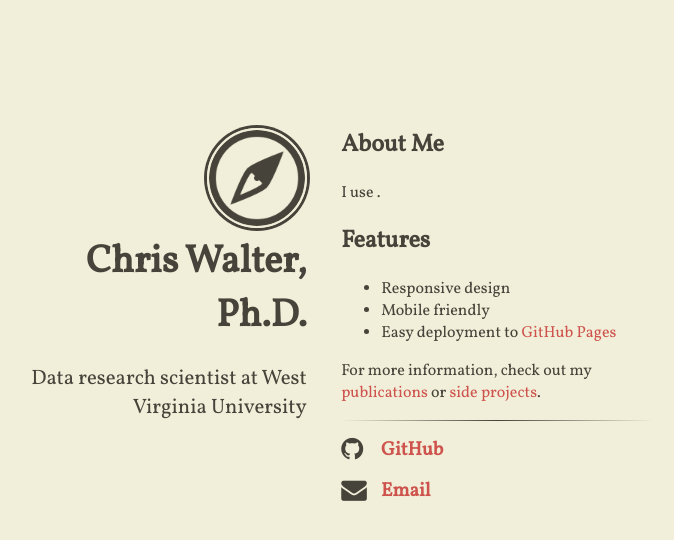
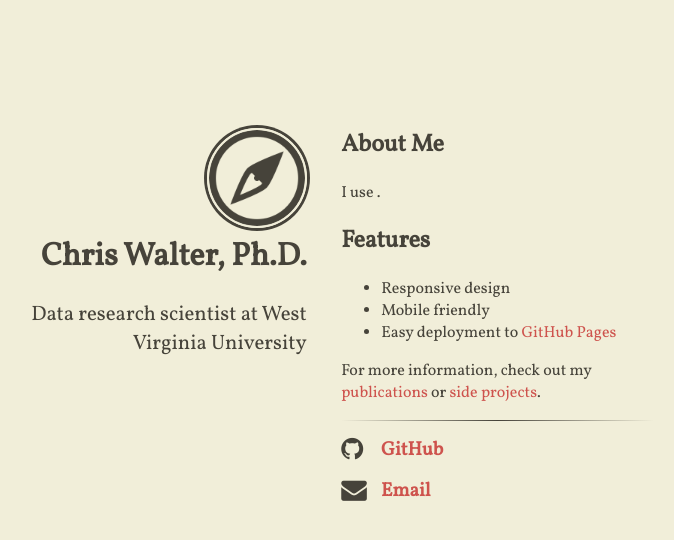
Before and after one commit to waltscience/waltscience.github.io, a Jekyll site: the page built from index.html, in a window 1280 px wide. Shown: the top 540 px of the page, without its empty margins (326-1000 px from the left). Built offline with Jekyll 4.4.1, drawn with Linux system fonts in a browser that asks for light colours; nearby versions of some CDN libraries.

Commit message:
Update main.scss

```diff
--- a/assets/main.scss
+++ b/assets/main.scss
@@ -72,7 +72,7 @@ since it must be aligned with the content */
 
 /*** author ***/
 .author-container h1 {
-	font-size: 2.4em;
+	font-size: 2.0em;
 	margin-top: 0;
 	margin-bottom: 0;
 	text-align: center;
```
